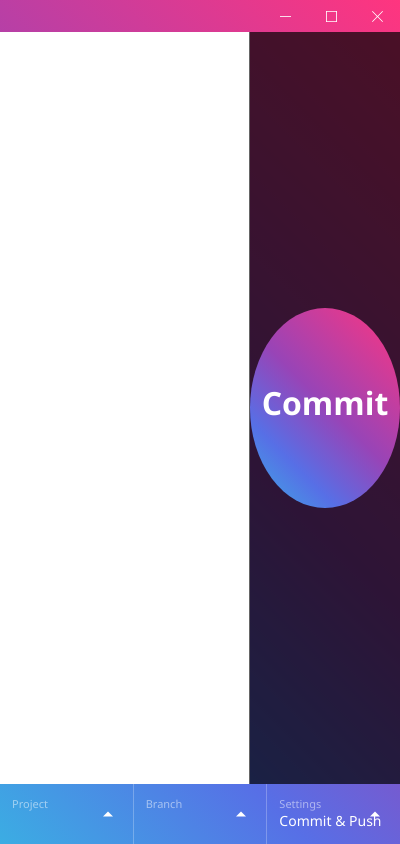
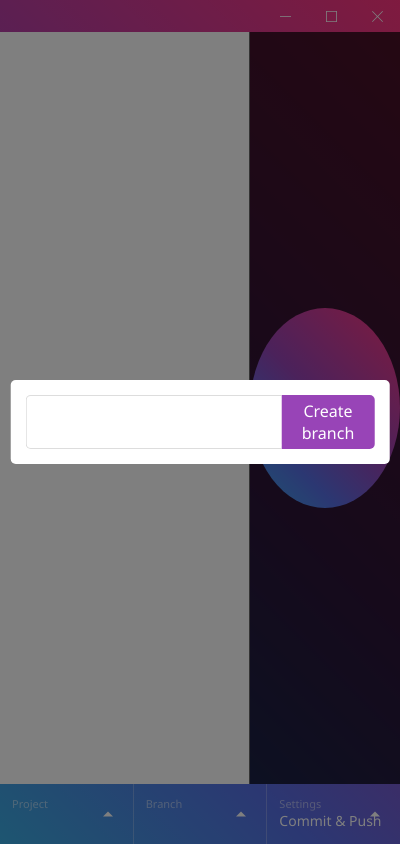
Before and after one commit to bloodysummers/GitButton, an Electron app: page src/renderers/index/index.html in a window 400 px wide. Drawn offline with nearby package versions, Linux system fonts and the light colour scheme; no server answers.

Commit message:
Layout for 'new branch' modal

```diff
--- a/src/renderers/index/index.css
+++ b/src/renderers/index/index.css
@@ -304,4 +304,50 @@ body {
     margin:0;
     color:#999;
 }
+.new-branch-modal {
+    position:absolute;
+    top:50%;
+    left:50%;
+    transform:translate(-50%, -50%);
+    background:#fff;
+    border-radius:5px;
+    padding:15px;
+    display:flex;
+}
+.new-branch-modal input {
+    border:1px solid #ddd;
+    border-right:0;
+    border-radius: 5px 0 0 5px;
+    font-family:'Segoe UI', sans-serif;
+    font-size:16px;
+    padding:5px 12px;
+    outline:0;
+}
+.new-branch-modal button {
+    border:0;
+    background:rgba(152,68,183,1);
+    color:#fff;
+    font-family:'Segoe UI', sans-serif;
+    font-size:16px;
+    padding:5px 20px;
+    border-radius:0 5px 5px 0;
+    outline:0;
+    cursor:pointer;
+    transition:0.3s all;
+}
+.new-branch-modal button:hover {
+    background:rgba(255,53,127,1);
+}
 /* /Repository */
+
+/* Modal */
+.black-layer {
+    position:absolute;
+    top:0;
+    left:0;
+    width:100%;
+    height:100%;
+    background:rgba(0, 0, 0, 0.5);
+    z-index:3;
+    cursor:pointer;
+}
--- a/src/renderers/index/index.html
+++ b/src/renderers/index/index.html
@@ -87,6 +87,12 @@
                 </div>
             </div>
         </div>
+        <div class="black-layer">
+            <div class="new-branch-modal">
+                <input type="text" id="new-branch-input" />
+                <button id="new-branch-button">Create branch</button>
+            </div>
+        </div>
         <script>window.$ = window.jQuery = require('jquery')</script>
         <script>require('./comm')</script>
         <script>require('./titlebar')</script>
```
